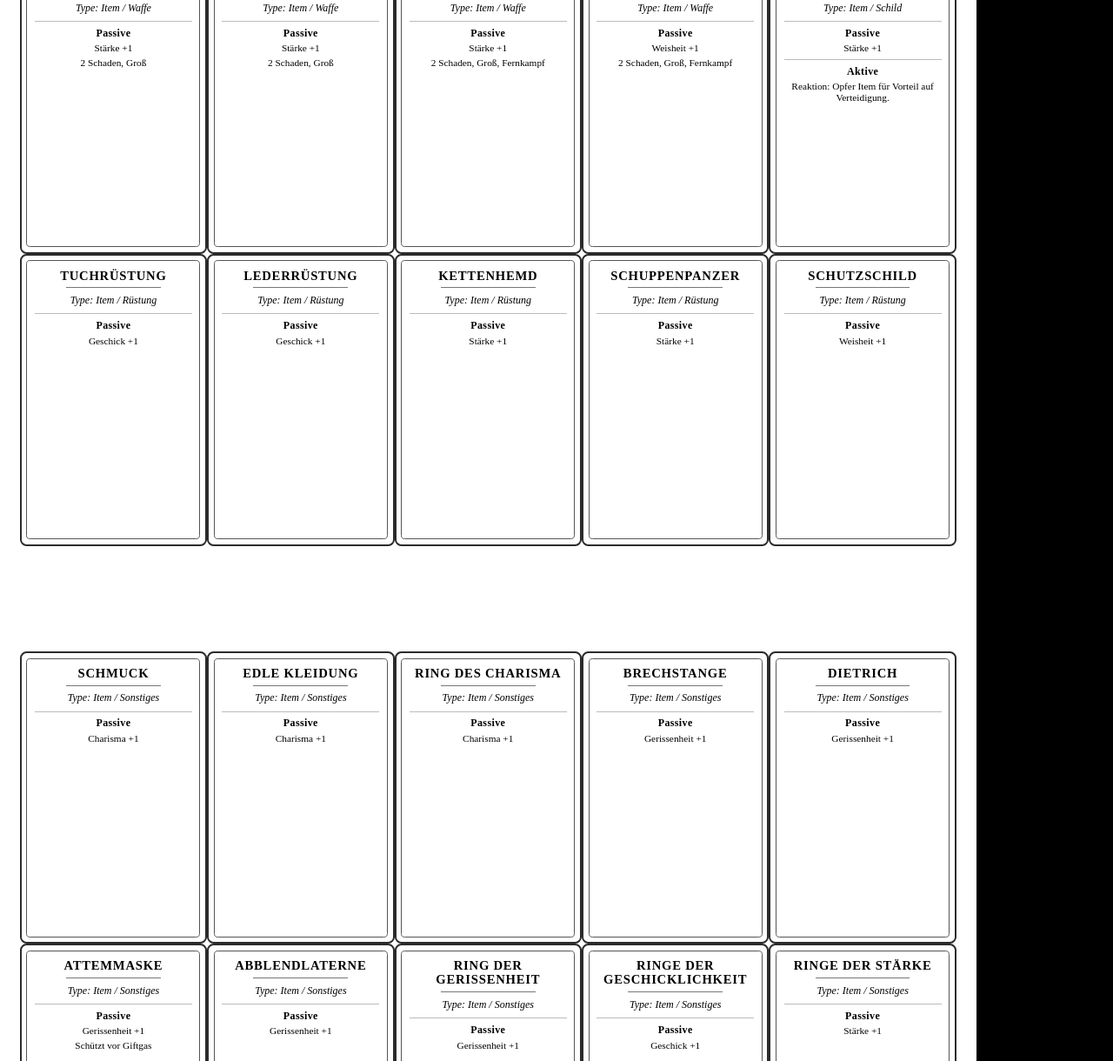
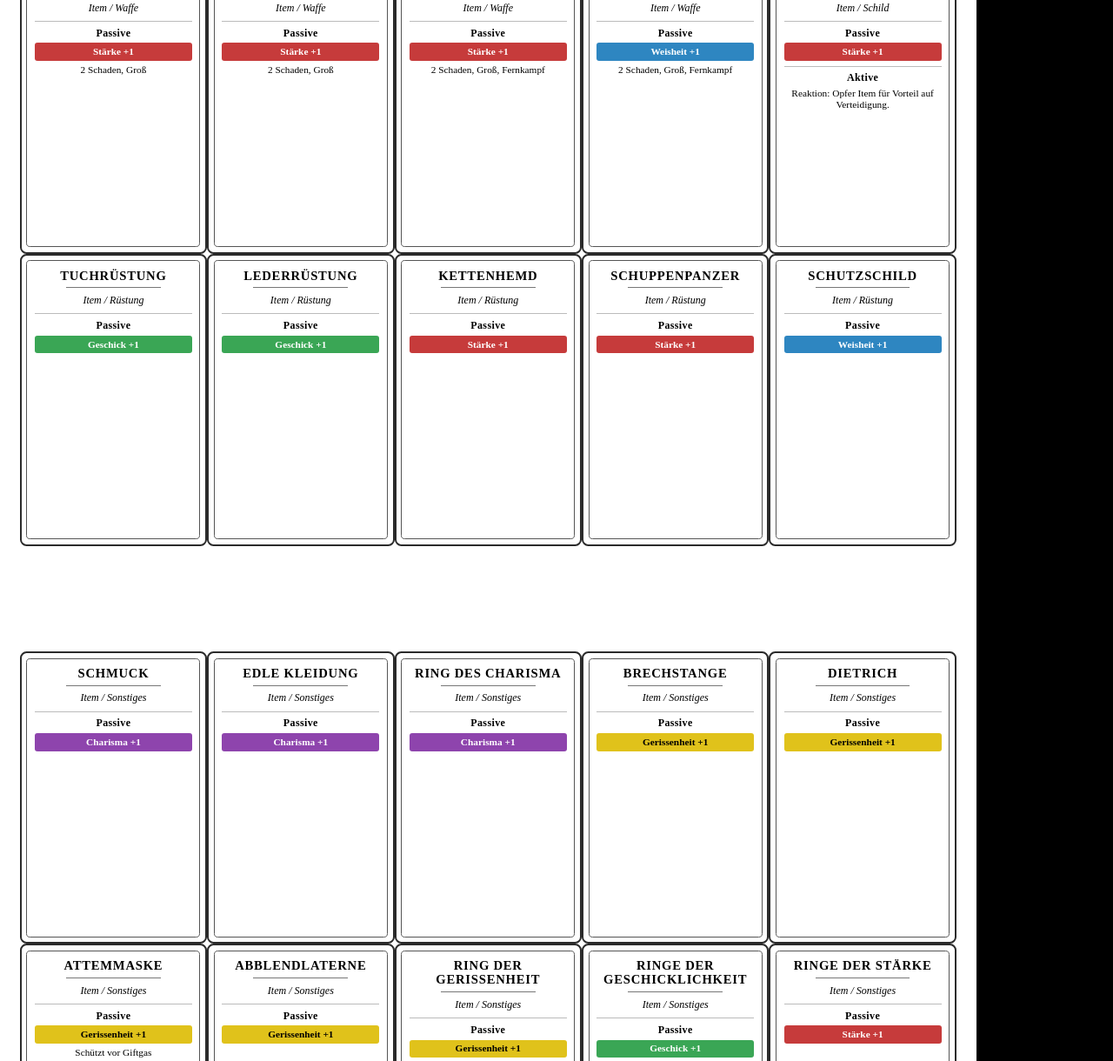
Before and after one commit to Paraldos/rpg-cards, a website built with Vite: page index.html in a window 1280 px wide. Shown: the part 899-2119 px from the top of the page at 87% size. Built offline with nearby package versions, Linux system fonts and the light colour scheme.

Commit message:
attribute eingefärbt

```diff
--- a/src/card.css
+++ b/src/card.css
@@ -75,3 +75,39 @@
   line-height: 1.15;
   margin: 0 0 1mm 0;
 }
+
+.attr {
+  font-weight: 600;
+  border-radius: 3px;
+  padding: 1mm;
+}
+
+/* Stärke */
+.attr-staerke {
+  background: #c63b3b;
+  color: white;
+}
+
+/* Geschick */
+.attr-geschick {
+  background: #3aa655;
+  color: white;
+}
+
+/* Gerissenheit */
+.attr-gerissenheit {
+  background: #e0c21b;
+  color: black;
+}
+
+/* Charisma */
+.attr-charisma {
+  background: #8e44ad;
+  color: white;
+}
+
+/* Weisheit */
+.attr-weisheit {
+  background: #2e86c1;
+  color: white;
+}
--- a/src/card.js
+++ b/src/card.js
@@ -5,16 +5,34 @@ export default class Card {
     this.data = data;
   }
 
+  getAttributeClass(text) {
+    if (!text) return "";
+
+    const attr = text.split(" ")[0].toLowerCase();
+
+    const map = {
+      stärke: "attr-staerke",
+      geschick: "attr-geschick",
+      gerissenheit: "attr-gerissenheit",
+      charisma: "attr-charisma",
+      weisheit: "attr-weisheit",
+    };
+
+    return map[attr] ?? "";
+  }
+
   render() {
     const card = document.createElement("div");
     card.className = "card";
+
+    const attrClass = this.getAttributeClass(this.data[2]);
 
     const passive =
       this.data[2] || this.data[3]
         ? `
         <div class="card-passive">
           <h4>Passive</h4>
-          ${this.data[2] ? `<p>${this.data[2]}</p>` : ""}
+          ${this.data[2] ? `<p class="attr ${attrClass}">${this.data[2]}</p>` : ""}
           ${this.data[3] ? `<p>${this.data[3]}</p>` : ""}
         </div>
       `
@@ -31,8 +49,7 @@ export default class Card {
 
     card.innerHTML = `
       <h3>${this.data[0] ?? ""}</h3>
-      <p>Type: ${this.data[1] ?? ""}</p>
-
+      <p>${this.data[1] ?? ""}</p>
       ${passive}
       ${active}
     `;
```
